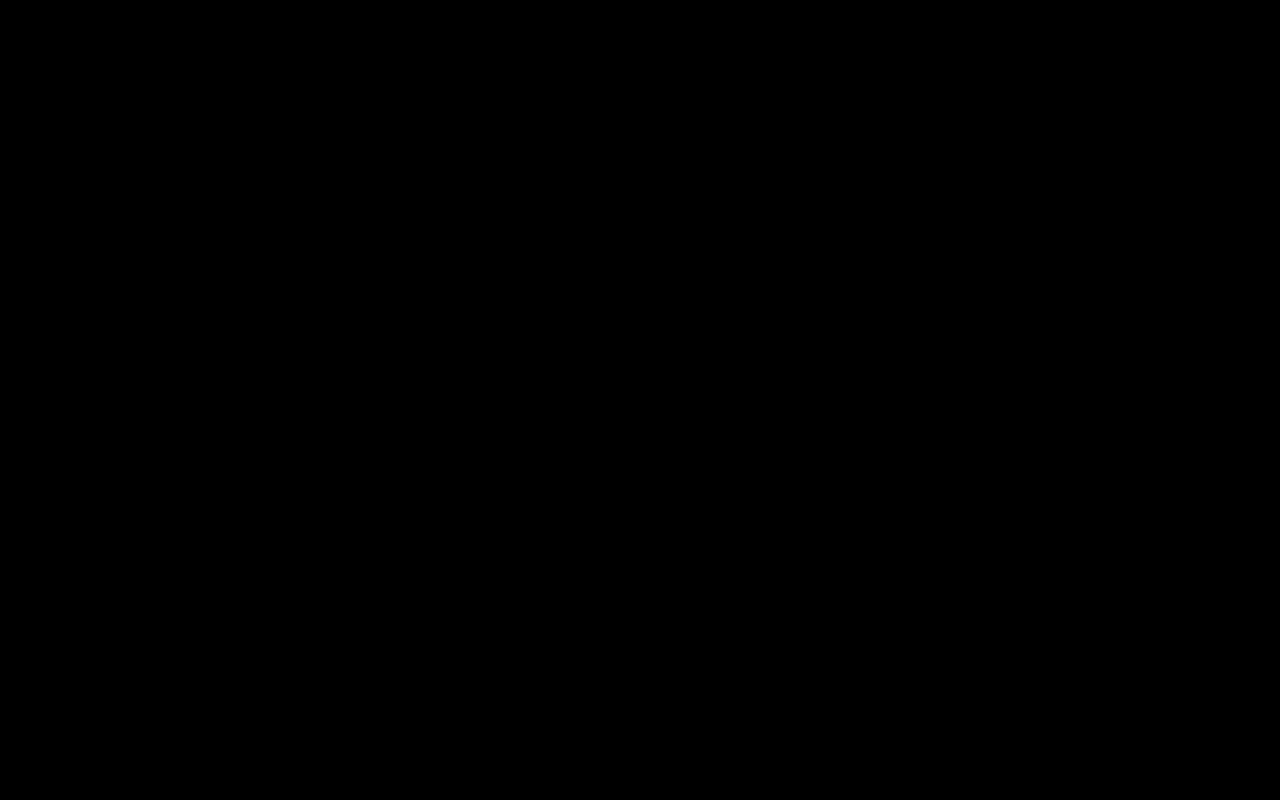
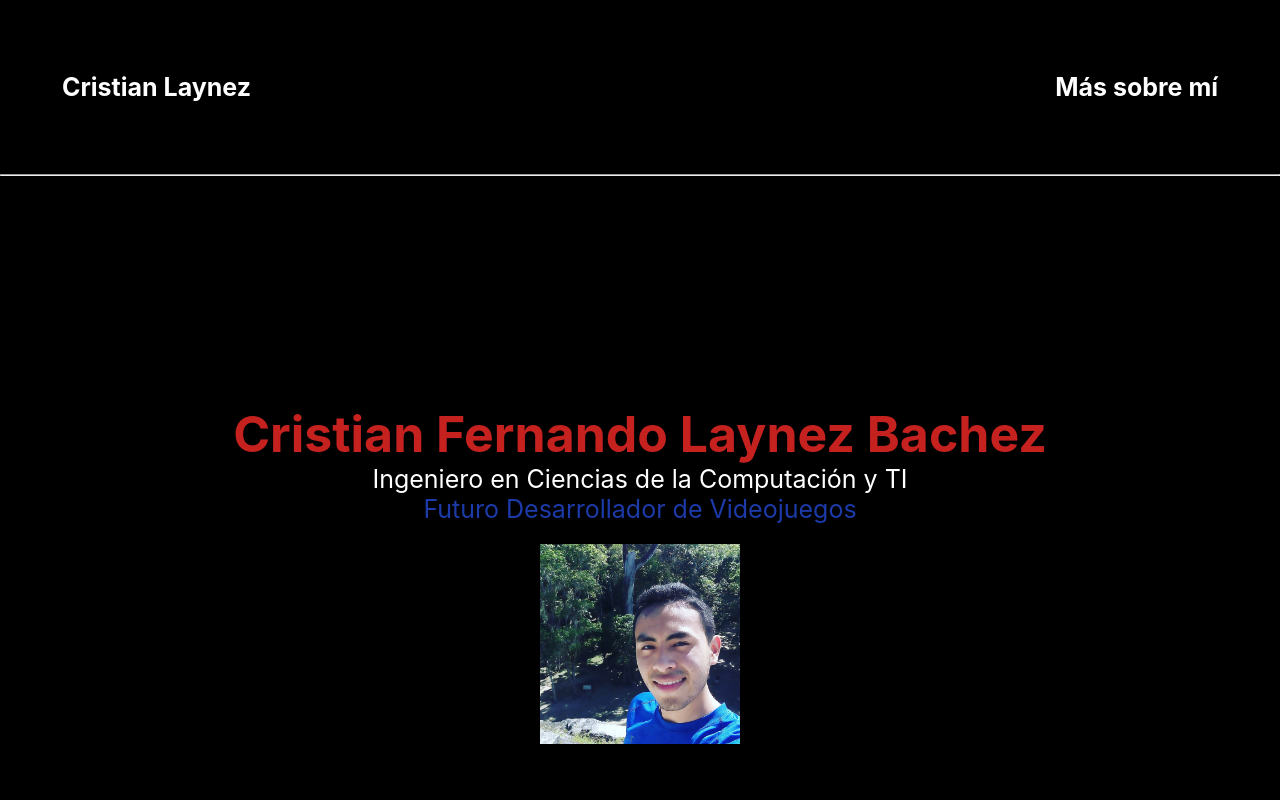
Before and after one commit to CrisLayB/Portafolio_PW3, a React (Vite) app: page /vite-deploy/Portafolio_PW3 in a window 1280 px wide. Before the commit this address had no page. Shown: the top 800 px of the page. Built offline with nearby package versions, Linux system fonts and the light colour scheme.

Commit message:
Fixing urls

```diff
--- a/src/App.jsx
+++ b/src/App.jsx
@@ -26,7 +26,7 @@
   return (
     <Routes>
       <Route
-        path="/201281/portafolio/dist/"
+        path="/vite-deploy/Portafolio_PW3/"
         element={
           <>
             <HeaderPortfolio />
@@ -36,7 +36,7 @@
         }
       ></Route>
       <Route
-        path="/201281/portafolio/dist/about"
+        path="/vite-deploy/Portafolio_PW3/about"
         element={
           <>
             <HeaderPortfolio />
--- a/src/HeaderPortafolio.jsx
+++ b/src/HeaderPortafolio.jsx
@@ -19,7 +19,7 @@
     <>
       <nav className="header">
         <div className="link-header-main">
-          <Link to={'/201281/portafolio/dist/'}>
+          <Link to={'/vite-deploy/Portafolio_PW3/'}>
             {' '}
             <h1 className="header-main">
               <b>Cristian Laynez</b>
@@ -29,7 +29,7 @@
 
         <ul className="header-right">
           <div className="link-header-about">
-            <Link to={'/201281/portafolio/dist/about'}>
+            <Link to={'/vite-deploy/Portafolio_PW3/about'}>
               {' '}
               <h1 className="header-about">
                 <b>Más sobre mí</b>
```
